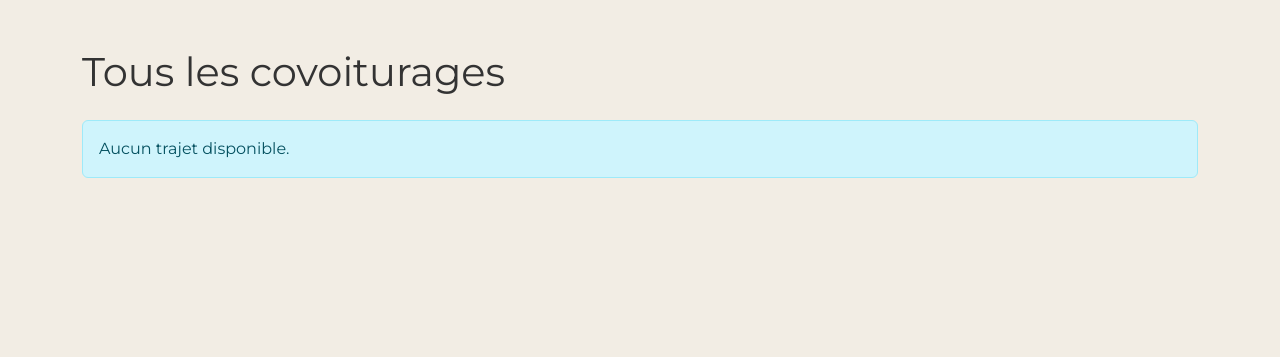
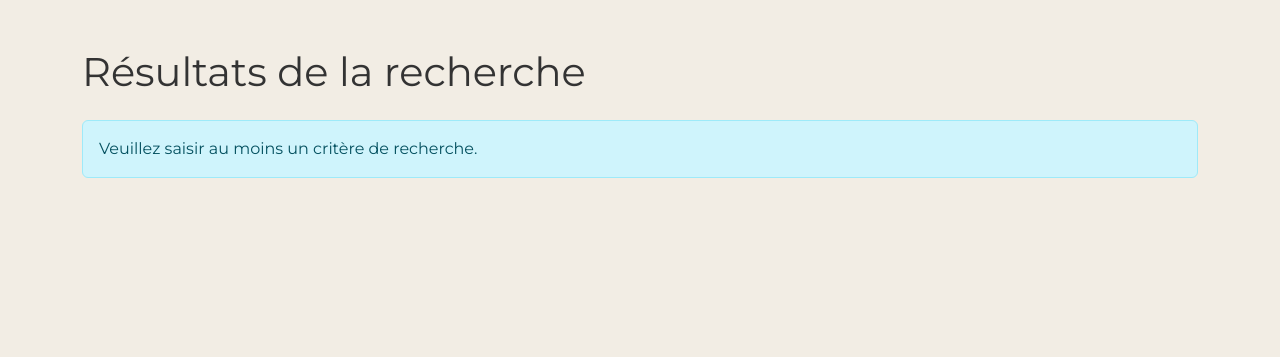
Before and after one commit to AmelieO-83/EcoRide, a Symfony app: template templates/covoiturages/index.html.twig in a window 1280 px wide. Shown: the part 75-432 px from the top of the page. Run offline with Twig, Linux system fonts and the light colour scheme; the template is opened without the code that fills it, so the values that code supplies are empty; some libraries are stand-ins or nearby versions.

Commit message:
Feature: recherche covoiturages fonctionnelle via formulaire GET

```diff
--- a/templates/covoiturages/index.html.twig
+++ b/templates/covoiturages/index.html.twig
@@ -5,25 +5,32 @@
 
 {% block body %}
 <div class="container mt-5">
-  <h1 class="mb-4">Tous les covoiturages</h1>
+  <h1 class="mb-4">Résultats de la recherche</h1>
 
-  {% if covoiturages is empty %}
-    <div class="alert alert-info">Aucun trajet disponible.</div>
+  {# Cas 1 : pas de recherche encore #}
+  {% if not searchPerformed %}
+    <div class="alert alert-info">
+      Veuillez saisir au moins un critère de recherche.
+    </div>
+
+  {# Cas 2 : recherche effectuée mais aucun résultat #}
+  {% elseif covoiturages is empty %}
+    <div class="alert alert-warning">
+      Aucun covoiturage ne correspond à vos critères.
+    </div>
+
+  {# Cas 3 : recherche effectuée et résultats #}
   {% else %}
     <div class="row g-4">
       {% for trajet in covoiturages %}
         <div class="col-md-4">
           <div class="card h-100">
             <div class="card-body d-flex flex-column">
-              <h5 class="card-title">
-                {{ trajet.villeDepart }} → {{ trajet.villeArrivee }}
-              </h5>
-              <p class="card-text mb-1">
-                <strong>Date :</strong> {{ trajet.date|date('d/m/Y H:i') }}
-              </p>
-              <p class="card-text mb-3">
-                <strong>Conducteur :</strong> {{ trajet.chauffeur.email }}
-              </p>
+              <h5 class="card-title">{{ trajet.villeDepart }} → {{ trajet.villeArrivee }}</h5>
+              <p class="card-text mb-1"><strong>Date :</strong> {{ trajet.date|date('d/m/Y') }}</p>
+              <p class="card-text mb-1"><strong>Heure de départ :</strong> {{ trajet.heureDepart|date('H:i') }}</p>
+              <p class="card-text mb-1"><strong>Heure d'arrivée prévue :</strong> {{ trajet.heureArrivee|date('H:i') }}</p>
+              <p class="card-text mb-1"><strong>Prix par personne :</strong> {{ trajet.prix }} crédits</p>
               <a href="{{ path('trajet_show', { id: trajet.id }) }}" class="btn btn-outline-primary mt-auto">Voir le détail</a>
             </div>
           </div>
```
Also changed, not shown: src/Controller/CovoiturageController.php (+21 -2 lines), src/Repository/CovoiturageRepository.php (+8 -2 lines), templates/accueil.html.twig (+4 -4 lines).
